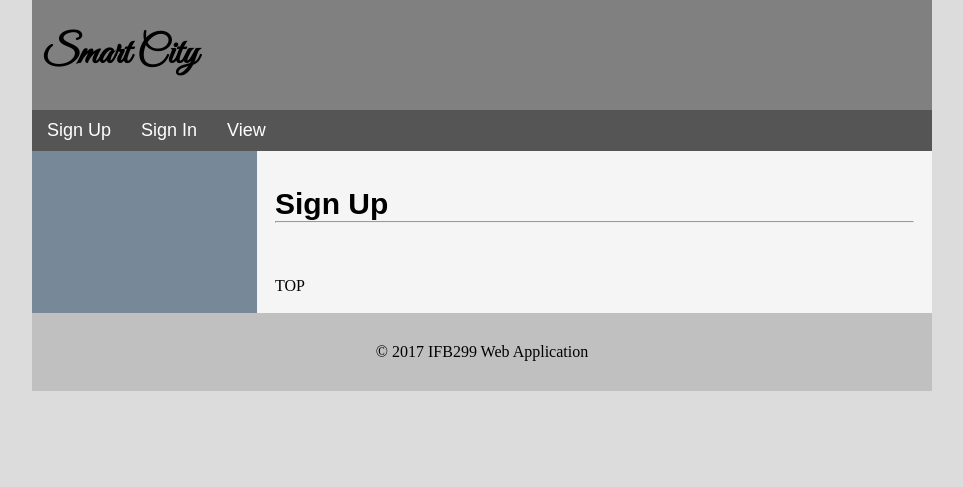
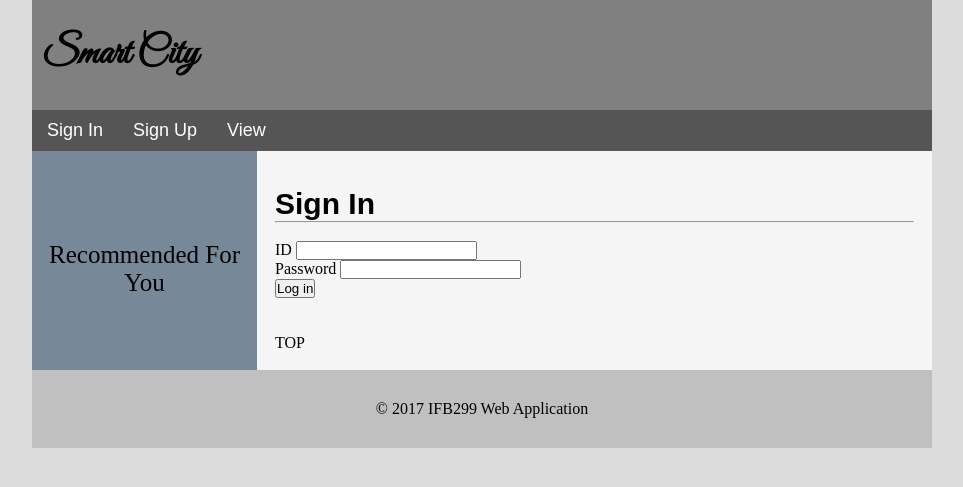
Before and after one commit to jabelone/ifb299, a Django app: template ifb299_production/production/templates/production/home.html in a window 1280 px wide. Shown: the top 487 px of the page, without its empty margins (158-1121 px from the left). Run offline with Django 3.2, Linux system fonts and the light colour scheme; the template is opened without the code that fills it, so the values that code supplies are empty; some web fonts are replaced.

Commit message:
sign in form added

```diff
--- a/ifb299_production/production/templates/production/header.html
+++ b/ifb299_production/production/templates/production/SignIn.html
@@ -20,8 +20,8 @@
 
     <nav>
 		<ul class="gnb">
-    		<li><a href="#">Sign Up</a></li>
-            <li><a href="#">Sign In</a></li>
+    		<li><a href="#">Sign In</a></li>
+            <li><a href="#">Sign Up</a></li>
             <li><a href="#">View</a></li>
     	</ul>
     </nav>
@@ -29,12 +29,28 @@
     <section id="content">
 
 				<aside>
+                    Recommended For You
+				</aside>
 
-				</aside>
+
+
 
 				<article class="home-content">
 
-                    <br><h1>Sign Up</h1><hr><br>
+                    <br><h1>Sign In</h1><hr><br>
+    <form method="POST">
+          <div class="form-group">
+    <label for="{{ form.username.id_for_label }}">ID</label>
+    <input class="form-control" id="{{ form.username.id_for_label }}" maxlength="15" name="{{ form.username.html_name }}" type="text" />
+  </div>
+  <div class="form-group">
+    <label for="{{ form.password.id_for_label }}">Password</label>
+    <input class="form-control" id="{{ form.password.id_for_label }}" maxlength="120" name="{{ form.password.html_name }}" type="password" />
+  </div>
+        <button type="submit">Log in</button>
+    </form>
+
+
 
                     <div>
                         {% block content %}
--- a/ifb299_production/production/templates/production/home.html
+++ b/ifb299_production/production/templates/production/home.html
@@ -1,11 +1,10 @@
-{% extends "production/header.html" %}
+{% extends "production/SignIn.html" %}
 
 {% block content %}
 
 
-    {% for c in content %}
-    <p>{{c}}</p>
-    {% endfor %}
+<p></p>
+
 
 
 {% endblock %}
--- a/ifb299_production/production/urls.py
+++ b/ifb299_production/production/urls.py
@@ -1,8 +1,7 @@
 from django.conf.urls import url
-
 from . import views
+from django.contrib.auth.views import login
 
 urlpatterns = [
     url(r'^$', views.index, name='index'),
-    url(r'^import1/', views.import1, name='import1'),
 ]
```
Also changed, not shown: ifb299_production/production/models.py (+9 -10 lines), ifb299_production/production/views.py (+2 -5 lines), ifb299_production/production/apps.py (added), ifb299_production/production/migrations/0001_initial.py (added).
